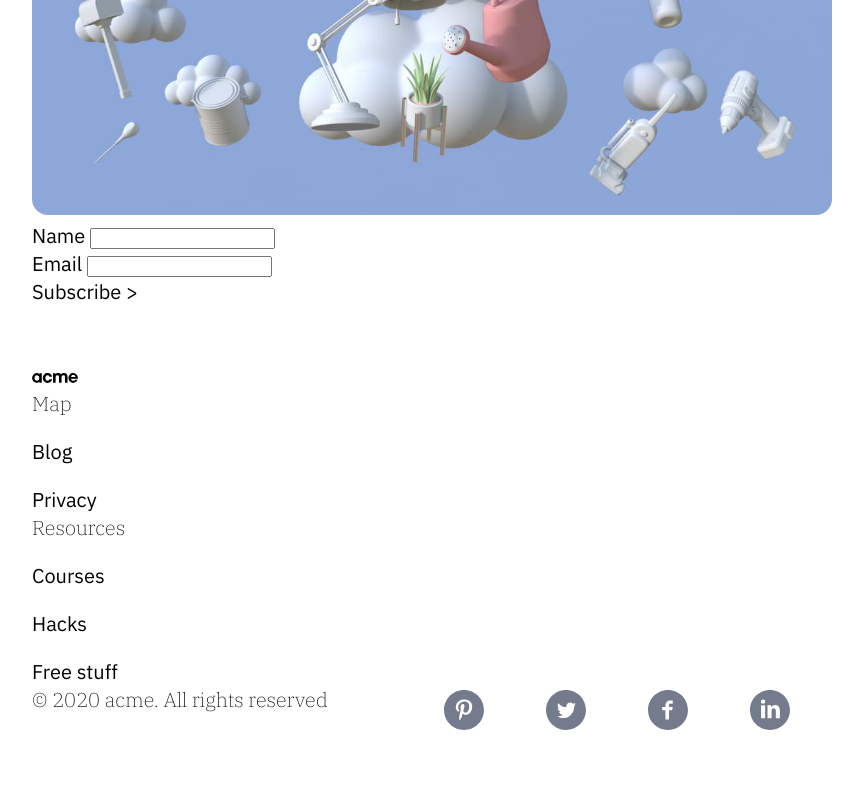
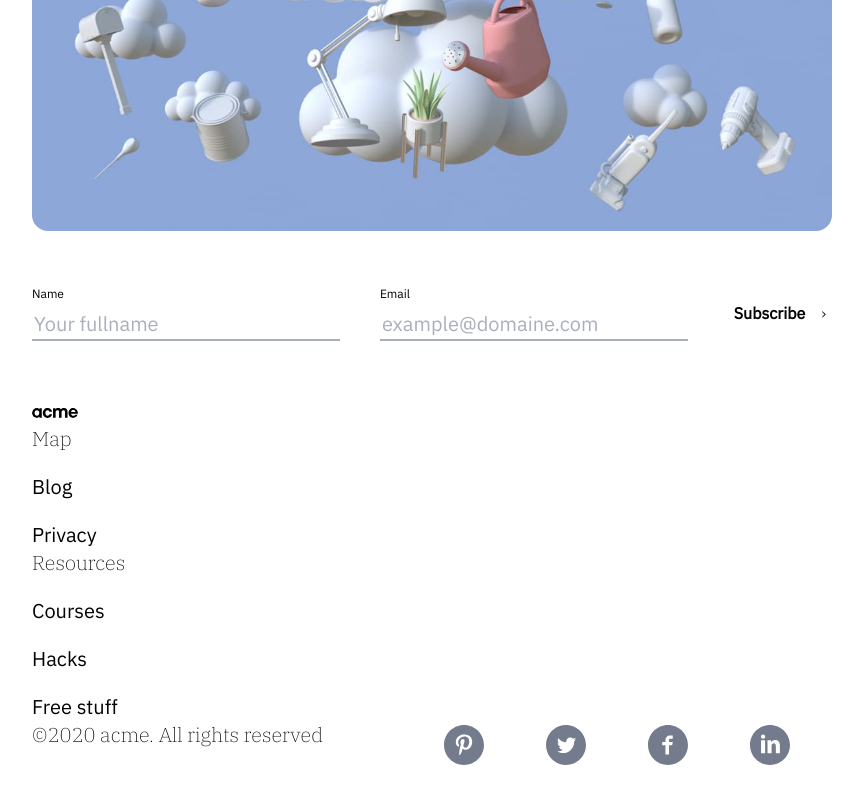
Before and after one commit to Helena-p/Acme-blog, a website: page index.html in a window 1280 px wide. Shown: the part 2653-3453 px from the top of the page, without its empty margins (208-1071 px from the left). Before the commit the page ends 3418 px from the top, so only its background shows below. Drawn offline with Linux system fonts and the light colour scheme.

Commit message:
Styling form and buttons

```diff
--- a/index.html
+++ b/index.html
@@ -47,9 +47,7 @@
                         sed do eiusmod tempor incididunt ut labore et dolore
                         magna.
                     </p>
-                    <a href="#" class="btn">
-                        <p>connect &GT;</p>
-                    </a>
+                    <button class="btn">Connect</button>
                 </div>
             </section>
             <!-- About -->
@@ -147,16 +145,17 @@
                     <form action="" method="post" class="form">
                         <div>
                             <label for="">Name</label>
-                            <input type="text" />
+                            <input type="text" placeholder="Your fullname" />
                         </div>
                         <div>
                             <label for="">Email</label>
-                            <input type="email" />
+                            <input
+                                type="email"
+                                placeholder="example@domaine.com"
+                            />
                         </div>
+                        <button type="submit" class="btn">Subscribe</button>
                     </form>
-                    <a href="#" class="btn">
-                        <p>Subscribe &GT;</p>
-                    </a>
                 </div>
             </section>
         </main>
@@ -176,7 +175,7 @@
                 <dd><a href="#">Free stuff</a></dd>
             </dl>
             <div class="flex text-serif">
-                <p class="copyright">&#169; 2020 acme. All rights reserved</p>
+                <p class="copyright">2020 acme. All rights reserved</p>
                 <ul class="flex">
                     <li class="social__icon">
                         <a href="https://www.pinterest.com">
--- a/src/sass/_components.scss
+++ b/src/sass/_components.scss
@@ -9,3 +9,85 @@
     top: 1rem;
     left: 1rem;
 }
+
+.article-preview {
+    img {
+        object-fit: cover;
+        height: 12.5rem;
+        width: 100%;
+    }
+
+    h3 {
+        font-size: var(--fs-500);
+    }
+
+    &__info {
+        display: flex;
+        gap: 2em;
+        font-weight: var(--fw-400);
+        font-size: var(--fs-200);
+        color: var(--clr-neutral-400);
+    }
+}
+
+.cta {
+    form {
+        margin-top: 3rem;
+        display: flex;
+        gap: 2.5rem;
+
+        > div {
+            flex: 1 1 100%;
+        }
+    }
+
+    label {
+        display: block;
+        margin-bottom: 0.5em;
+        font-size: var(--fs-200);
+        font-weight: var(--fw-400);
+    }
+
+    input {
+        width: 100%;
+        border: 0;
+        border-bottom: 2px solid var(--clr-neutral-300);
+
+        &::placeholder {
+            color: var(--clr-neutral-300);
+            opacity: 1;
+        }
+
+        // &:focus {
+        //     border-color: var(--clr-neutral-300);
+        //     border-width: 4px;
+        // }
+    }
+}
+
+.btn {
+    color: var(--clr-neutral-900);
+    cursor: pointer;
+    border: 0;
+    background: none;
+    font-family: "IBM Plex sans", sans-serif;
+    font-weight: var(--fw-700);
+    font-size: var(--fs-300);
+
+    &::after {
+        content: "\203A";
+        margin-left: 1em;
+        font-weight: var(--fw-300);
+    }
+
+    &:hover,
+    &:focus {
+        color: var(--clr-primary-400);
+    }
+}
+
+.copyright {
+    &::before {
+        content: "\00A9";
+    }
+}
--- a/src/sass/_elements.scss
+++ b/src/sass/_elements.scss
@@ -3,4 +3,9 @@
     height: 3rem;
     padding: 0.2rem;
     fill: var(--clr-neutral-400);
+
+    &:hover,
+    &:focus {
+        fill: var(--clr-primary-400);
+    }
 }
--- a/src/sass/_generic.scss
+++ b/src/sass/_generic.scss
@@ -28,6 +28,13 @@ ul[class],
 ol[class] {
     list-style-type: none;
     padding: 0;
+}
+
+input,
+button,
+textarea,
+select {
+    font: inherit;
 }
 
 img {
@@ -70,6 +77,8 @@ body {
 .bg-primary-300 {
     background-color: var(--clr-primary-300);
     border-radius: var(--brd-radius);
+    padding-left: var(--spacer);
+    padding-right: var(--spacer);
 }
 
 // Typography
@@ -102,10 +111,6 @@ h3,
     font-size: var(--fs-600);
 }
 
-.btn {
-    color: var(--clr-neutral-900);
-}
-
 // Font large screen sizes
 @media (min-width: 40em) {
     :root {
```
Also changed, not shown: dist/css/style.css, 1 other file.
